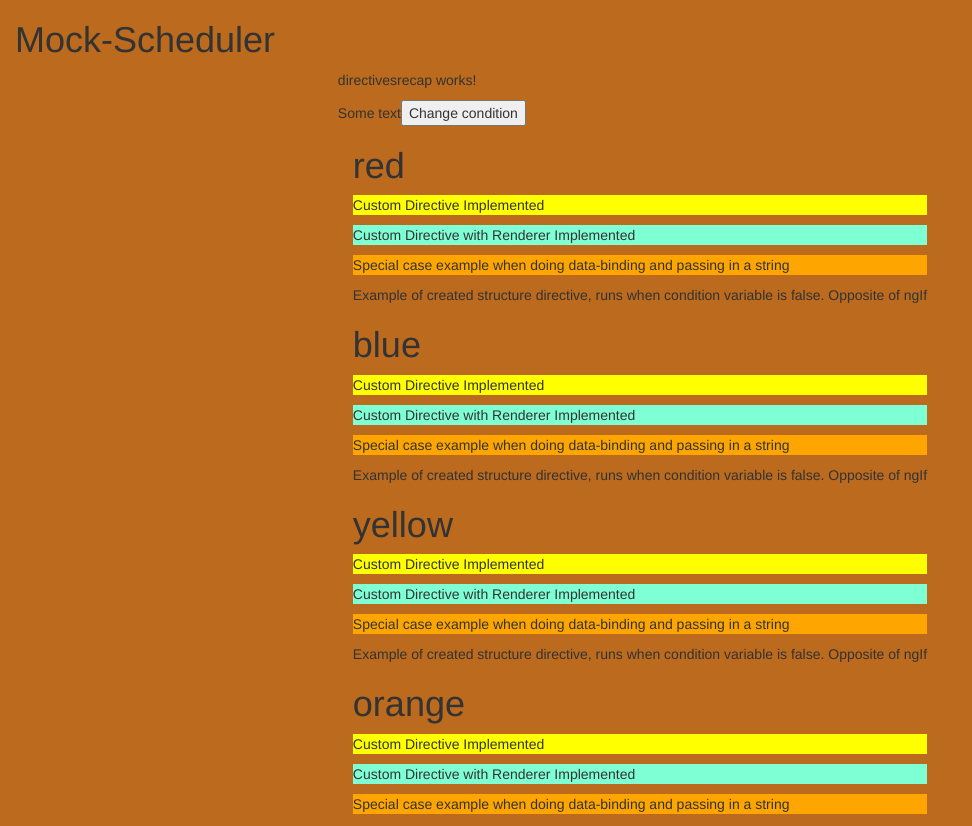
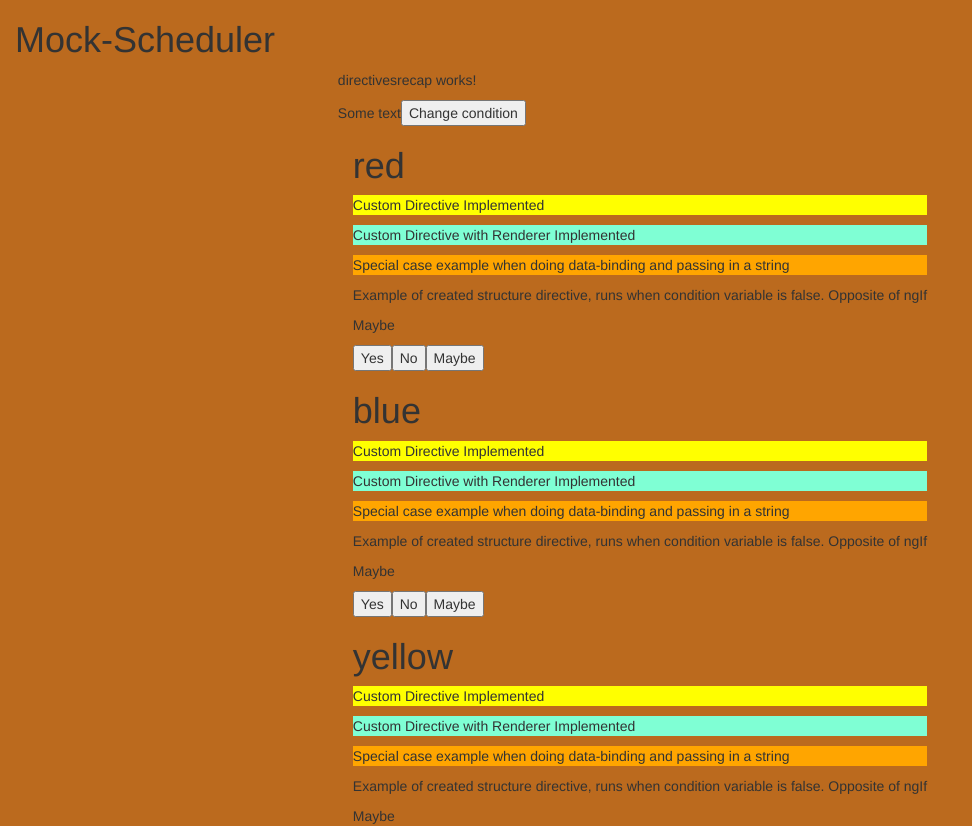
Before and after one commit to cptaylor38/mhangularcourse, an Angular app in the folder intro-app/: page / in a window 1280 px wide. Shown: the top 826 px of the page, without its empty margins (0-972 px from the left). Built offline with nearby package versions, Linux system fonts and the light colour scheme.

Commit message:
quick ngswitch review

```diff
--- a/intro-app/src/app/directivesrecap/directivesrecap.component.html
+++ b/intro-app/src/app/directivesrecap/directivesrecap.component.html
@@ -9,5 +9,13 @@
         <p appRendererHighlight appListenerHighlight [defaultColor]="'aquamarine'" [highlightColor]="'orange'">Custom Directive with Renderer Implemented</p>
         <p appListenerHighlight defaultColor="orange" highlightColor="purple">Special case example when doing data-binding and passing in a string</p>
         <p *appUnless="condition">Example of created structure directive, runs when condition variable is false. Opposite of ngIf</p>
+        <div [ngSwitch]="answer">
+            <p *ngSwitchCase="'yes'">Yes</p>
+            <p *ngSwitchCase="'no'">No</p>
+            <p *ngSwitchCase="'maybe'">Maybe</p>
+        </div>
+        <button (click)="changeAnswer('yes')">Yes</button>
+        <button (click)="changeAnswer('no')">No</button>
+        <button (click)="changeAnswer('maybe')">Maybe</button>
     </div>
 </div>
--- a/intro-app/src/app/directivesrecap/directivesrecap.component.ts
+++ b/intro-app/src/app/directivesrecap/directivesrecap.component.ts
@@ -8,6 +8,7 @@ import { Component, OnInit } from '@angular/core';
 export class DirectivesrecapComponent implements OnInit {
   colors: string[] = ["red", "blue", "yellow", "orange", "green"];
   condition: boolean = false;
+  answer: string = 'maybe';
   constructor() { }
 
   ngOnInit(): void {
@@ -17,4 +18,7 @@ export class DirectivesrecapComponent implements OnInit {
     this.condition = !this.condition;
   }
 
+  changeAnswer(answer: string){
+    this.answer = answer;
+  }
 }
```
